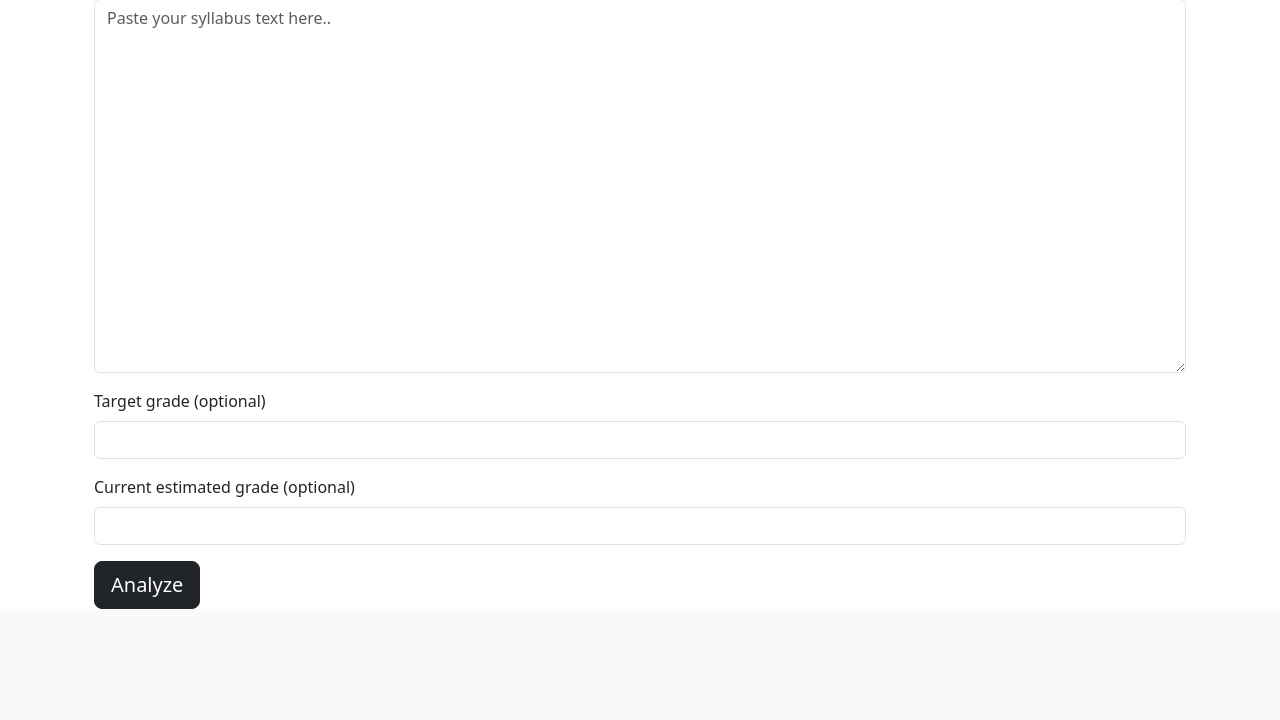
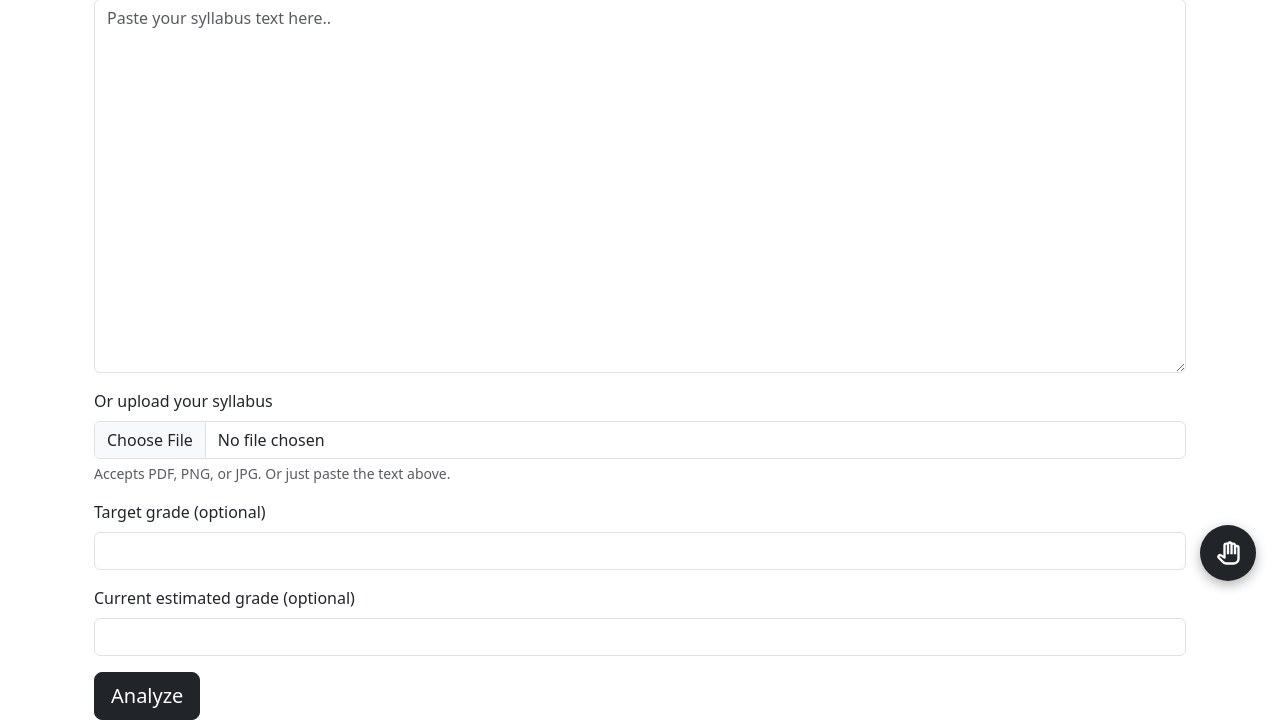
Before and after one commit to Dontes13/canvas_project, a Flask app: page /upload in a window 1280 px wide. Shown: the part 195-915 px from the top of the page. Before the commit the page ends 804 px from the top, so only its background shows below. Run offline with Flask 3, Linux system fonts and the light colour scheme; some libraries are stand-ins or nearby versions.

Commit message:
Added pdf upload and tutor chat widget fixed  Gemini model

```diff
--- a/app.py
+++ b/app.py
@@ -1,9 +1,11 @@
-from flask import Flask, render_template, flash, redirect, url_for
+from flask import Flask, render_template, flash, redirect, url_for, request, jsonify, session
+import uuid
 from flask_sqlalchemy import SQLAlchemy
 from flask_wtf import FlaskForm
 from wtforms import TextAreaField, FloatField
 from wtforms.validators import DataRequired, Optional
-from gemini_parser import parse_syllabus, clean_and_parse
+from flask_wtf.file import FileField, FileAllowed
+from gemini_parser import parse_syllabus, clean_and_parse, parse_file
 from datetime import datetime
 from scoring import priority_score
 import json
@@ -44,7 +46,8 @@ class Goal(db.Model):
     course = db.relationship("Course", backref="goal")
 
 class SyllabusForm(FlaskForm):
-    syllabus_text = TextAreaField("Paste syllabus text", validators=[DataRequired()])
+    syllabus_text = TextAreaField("Paste syllabus text", validators=[Optional()])
+    syllabus_file = FileField("Or upload your syllabus", validators=[FileAllowed(["pdf", "png", "jpg", "jpeg"], "PDF or image files only")])
     target_grade = FloatField("Target grade (optional)", validators=[Optional()])
     curr_est_grade = FloatField("Current estimated grade (optional)", validators=[Optional()])
 
@@ -113,8 +116,17 @@ def input_page():
     res = None
     if form.validate_on_submit():
         syllabus_text = form.syllabus_text.data
-        raw_res = parse_syllabus(syllabus_text)
-        parsed = clean_and_parse(raw_res)
+        uploaded = form.syllabus_file.data
+        if uploaded:
+            ext = uploaded.filename.rsplit(".", 1)[-1].lower()
+            mime = {"pdf": "application/pdf", "png": "image/png", "jpg": "image/jpeg", "jpeg": "image/jpeg"}[ext]
+            parsed = clean_and_parse(parse_file(uploaded.read(), mime))
+            syllabus_text = parsed.pop("full_text", "")
+        elif syllabus_text and syllabus_text.strip():
+            parsed = clean_and_parse(parse_syllabus(syllabus_text))
+        else:
+            flash("Paste your syllabus text or upload a file first.")
+            return render_template("upload.html", form=form, result=None)
 
         course_name = parsed.get("course_name", "Unkown Course")
         course = Course.query.filter_by(name=course_name).first()
@@ -167,6 +179,29 @@ def dashboard():
     dashboard_data = get_dashboard_data()
     return render_template("dashboard.html", courses=dashboard_data)
 
+chat_sessions = {}
+
+@app.route("/api/chat", methods=["POST"])
+def api_chat():
+    from study_chat import start_chat
+    from tutor import build_course_context
+    if "chat_id" not in session:
+        session["chat_id"] = str(uuid.uuid4())
+    chat_id = session["chat_id"]
+    if chat_id not in chat_sessions:
+        courses = Course.query.all()
+        context = build_course_context(courses) if courses else "No courses uploaded yet."
+        chat_sessions[chat_id] = start_chat(context)
+    message = (request.json.get("message") or "").strip()
+    if not message:
+        return jsonify({"reply": "Type a message first."})
+    try:
+        response = chat_sessions[chat_id].send_message(message)
+        return jsonify({"reply": response.text})
+    except Exception:
+        chat_sessions.pop(chat_id, None)
+        return jsonify({"reply": "Something went wrong on my end. Try asking again."})
+
 @app.route("/complete/<int:assignment_id>", methods=["POST"])
 def complete_assignment(assignment_id):
     assignment = Assignment.query.get(assignment_id)
--- a/study_chat.py
+++ b/study_chat.py
@@ -70,7 +70,7 @@ You can also plan study sessions on the student's Google Calendar. Rules:
 - After booking, use list_events on the affected days to verify the sessions were created correctly, then summarize the updated schedule.
 """
     return client.chats.create(
-        model="gemini-2.5-flash",
+        model="gemini-3-flash-preview",
         config=types.GenerateContentConfig(
             system_instruction=system,
             tools=[list_events, create_study_session],
--- /dev/null
+++ b/templates/chat_widget.html
@@ -0,0 +1,143 @@
+<style>
+#chat-bubble {
+    position: fixed;
+    bottom: 24px;
+    right: 24px;
+    width: 56px;
+    height: 56px;
+    border-radius: 50%;
+    border: none;
+    background: #212529;
+    color: white;
+    display: flex;
+    align-items: center;
+    justify-content: center;
+    cursor: pointer;
+    box-shadow: 0 4px 12px rgba(0,0,0,0.3);
+    z-index: 1000;
+}
+#chat-panel {
+    position: fixed;
+    bottom: 24px;
+    right: 24px;
+    width: min(340px, calc(100vw - 32px));
+    height: 460px;
+    background: white;
+    border: 1px solid #dee2e6;
+    border-radius: 12px;
+    box-shadow: 0 8px 24px rgba(0,0,0,0.25);
+    display: none;
+    flex-direction: column;
+    overflow: hidden;
+    z-index: 1001;
+}
+#chat-panel.open { display: flex; }
+#chat-panel.expanded { width: 480px; height: 80vh; }
+#chat-header {
+    background: #212529;
+    color: white;
+    padding: 10px 14px;
+    display: flex;
+    justify-content: space-between;
+    align-items: center;
+}
+#chat-header button {
+    background: none;
+    border: none;
+    color: white;
+    font-size: 16px;
+    cursor: pointer;
+    margin-left: 8px;
+}
+#chat-messages {
+    flex: 1;
+    overflow-y: auto;
+    padding: 12px;
+}
+.chat-msg {
+    margin-bottom: 10px;
+    padding: 8px 12px;
+    border-radius: 12px;
+    max-width: 85%;
+    white-space: pre-wrap;
+}
+.chat-msg.user { background: #212529; color: white; margin-left: auto; }
+.chat-msg.bot { background: #f1f3f5; color: #212529; margin-right: auto; }
+#chat-form { display: flex; border-top: 1px solid #dee2e6; }
+#chat-input { flex: 1; border: none; padding: 12px; outline: none; }
+#chat-send { border: none; background: #212529; color: white; padding: 0 16px; cursor: pointer; }
+</style>
+
+<button id="chat-bubble" aria-label="Open study tutor">
+    <svg xmlns="http://www.w3.org/2000/svg" width="28" height="28" viewBox="0 0 24 24"><!--Boxicons v3.0 https://boxicons.com | License  https://docs.boxicons.com/free--><path fill="#fff" d="M19.5 5h-.55a2.5 2.5 0 0 0-2.45-2h-1c-.46-.61-1.18-1-2-1s-1.54.39-2 1h-1A2.5 2.5 0 0 0 8 5.5v8.66l-1.61-1.05a2.39 2.39 0 0 0-3.69 1.88c-.04.68.22 1.34.7 1.82l3.73 3.73c.94.94 2.2 1.46 3.54 1.46h6.34c2.76 0 5-2.24 5-5V7.5a2.5 2.5 0 0 0-2.5-2.5Zm.5 12c0 1.65-1.35 3-3 3h-6.34c-.79 0-1.56-.32-2.12-.88l-3.73-3.73a.35.35 0 0 1-.11-.3c0-.07.03-.19.15-.29a.39.39 0 0 1 .46-.03l3.16 2.05c.31.2.7.21 1.02.04s.52-.51.52-.88V5.5c0-.28.22-.5.5-.5h.5v8h2V4.5c0-.28.22-.5.5-.5s.5.22.5.5V13h2V5h.5c.28 0 .5.22.5.5V13h2V7h.5c.28 0 .5.22.5.5V17Z"/></svg>
+</button>
+<div id="chat-panel">
+    <div id="chat-header">
+        <span class="newsreader">Study Tutor</span>
+        <div>
+            <button id="chat-expand">&#x2921;</button>
+            <button id="chat-close">&#x2715;</button>
+        </div>
+    </div>
+    <div id="chat-messages"></div>
+    <form id="chat-form">
+        <input id="chat-input" placeholder="Ask about your classes..." autocomplete="off">
+        <button id="chat-send" type="submit">Send</button>
+    </form>
+</div>
+
+<script>
+const chatBubble = document.getElementById("chat-bubble");
+const chatPanel = document.getElementById("chat-panel");
+const chatMessages = document.getElementById("chat-messages");
+const chatForm = document.getElementById("chat-form");
+const chatInput = document.getElementById("chat-input");
+
+function addMsg(who, text) {
+    const div = document.createElement("div");
+    div.className = "chat-msg " + who;
+    div.textContent = text;
+    chatMessages.appendChild(div);
+    chatMessages.scrollTop = chatMessages.scrollHeight;
+    return div;
+}
+
+chatBubble.addEventListener("click", () => {
+    chatPanel.classList.add("open");
+    chatBubble.style.display = "none";
+    if (!chatMessages.children.length) {
+        addMsg("bot", "Hey! Ask me about your classes, or say 'plan my study week'.");
+    }
+    chatInput.focus();
+});
+
+document.getElementById("chat-close").addEventListener("click", () => {
+    chatPanel.classList.remove("open");
+    chatBubble.style.display = "block";
+});
+
+document.getElementById("chat-expand").addEventListener("click", () => {
+    chatPanel.classList.toggle("expanded");
+});
+
+chatForm.addEventListener("submit", async (e) => {
+    e.preventDefault();
+    const text = chatInput.value.trim();
+    if (!text) return;
+    chatInput.value = "";
+    addMsg("user", text);
+    const thinking = addMsg("bot", "...");
+    try {
+        const res = await fetch("/api/chat", {
+            method: "POST",
+            headers: {"Content-Type": "application/json"},
+            body: JSON.stringify({message: text})
+        });
+        const data = await res.json();
+        thinking.textContent = data.reply;
+    } catch (err) {
+        thinking.textContent = "Connection problem. Try again.";
+    }
+    chatMessages.scrollTop = chatMessages.scrollHeight;
+});
+</script>
--- a/templates/layout.html
+++ b/templates/layout.html
@@ -40,5 +40,7 @@
         {% endblock %}
     </div>
 
+    {% include "chat_widget.html" %}
+
 </body>
 </html>
--- a/templates/upload.html
+++ b/templates/upload.html
@@ -5,11 +5,17 @@
 <div class="container mt-5">
 
     <h1 class="fw-bold newsreader mb-4">Paste your syllabus</h1>
-    <form method="POST">
+    <form method="POST" enctype="multipart/form-data">
         {{ form.hidden_tag() }}
 
         <div class="mb-3">
             {{ form.syllabus_text(class="form-control", rows="15", placeholder="Paste your syllabus text here..") }}
+        </div>
+
+        <div class="mb-3">
+            {{ form.syllabus_file.label(class="form-label") }}
+            {{ form.syllabus_file(class="form-control") }}
+            <div class="form-text">Accepts PDF, PNG, or JPG. Or just paste the text above.</div>
         </div>
 
          <div class="mb-3">
--- a/tutor.py
+++ b/tutor.py
@@ -36,7 +36,7 @@ Course information:
 
 Student's question: {question}"""
     response = client.models.generate_content(
-        model="gemini-2.5-flash",
+        model="gemini-3-flash-preview",
         contents=prompt
     )
     return response.text
```
Also changed, not shown: gemini_parser.py (+27 -1 lines), 1 other file.
